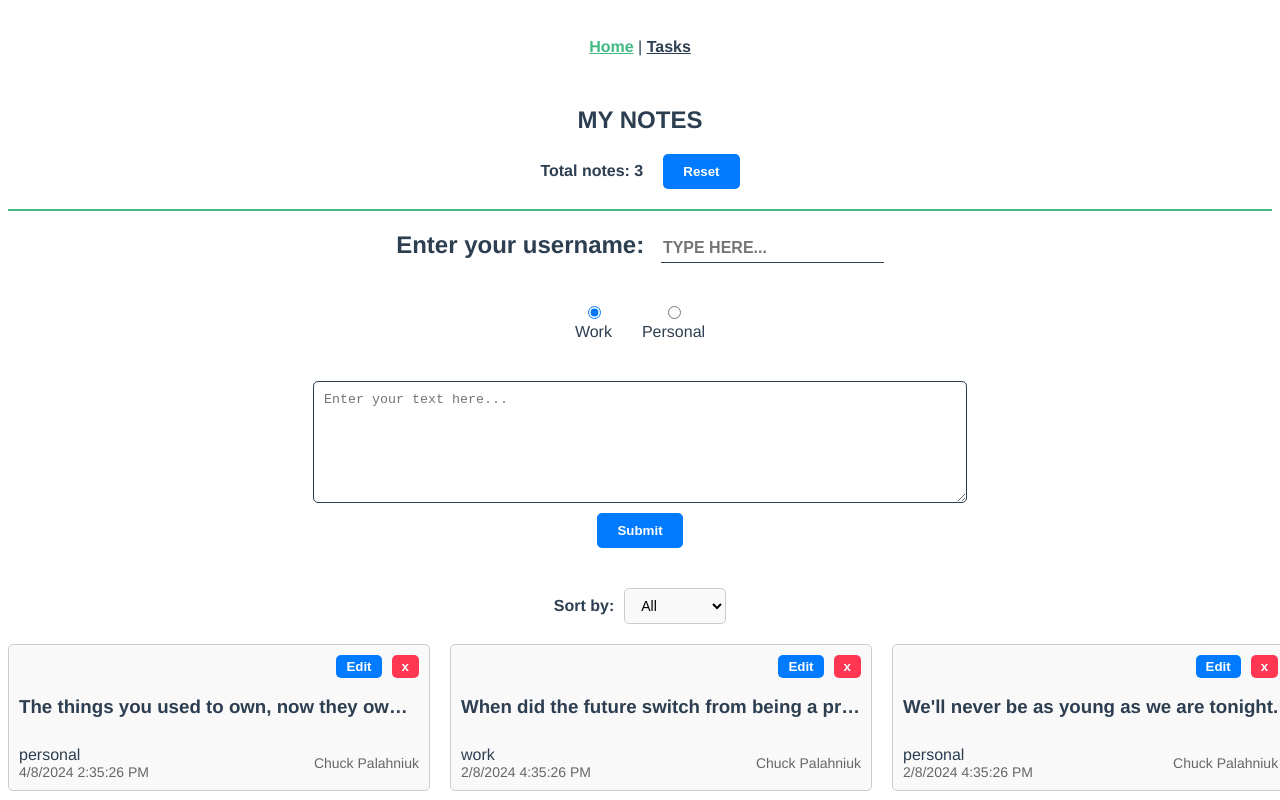
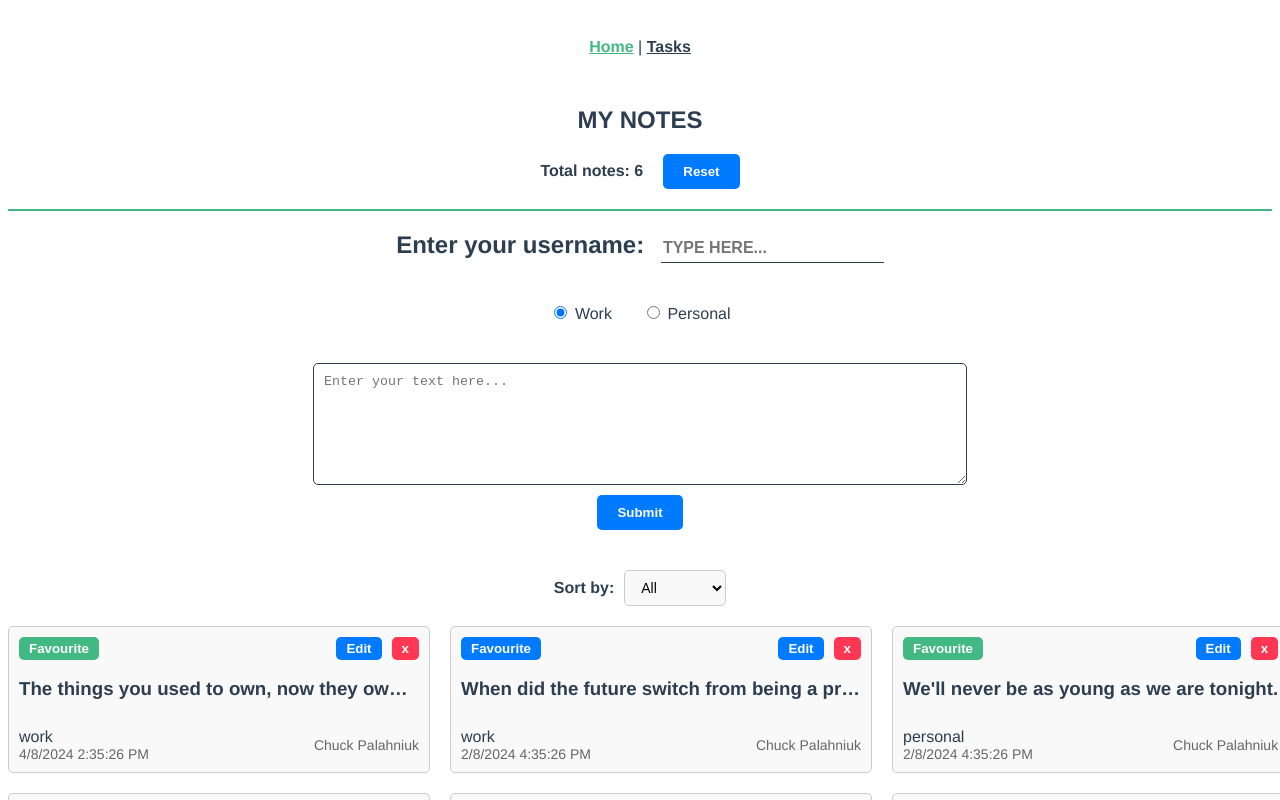
Before and after one commit to IlyaKrapivnoy/vue-note-app, a Vue app: page /#/ in a window 1280 px wide. Shown: the top 800 px of the page. Built offline with nearby package versions, Linux system fonts and the light colour scheme.

Commit message:
add favourite btn

```diff
--- a/src/views/HomeView.vue
+++ b/src/views/HomeView.vue
@@ -29,8 +29,7 @@
           v-model="selectedCategory"
           class="category-item"
         />
-        <span class="bubble business"></span>
-        <div>Work</div>
+        Work
       </label>
       <label>
         <input
@@ -41,8 +40,7 @@
           v-model="selectedCategory"
           class="category-item"
         />
-        <span class="bubble business"></span>
-        <div>Personal</div>
+        Personal
       </label>
     </section>
 
@@ -69,6 +67,16 @@
         <li v-for="(note, i) in sortedNotes" :key="note.id" class="note-item">
           <div class="button-wrapper">
             <button
+              @click="toggleFavourite(i)"
+              :class="{
+                'button-regular button-small button-success': note.favourite,
+                'button-regular button-small': !note.favourite,
+              }"
+            >
+              Favourite
+            </button>
+            <div class="button-wrapper-edit">
+              <button
                 v-if="editIndex !== i"
                 @click="toggleEditMode(i)"
                 class="button-regular button-small"
@@ -89,6 +97,7 @@
               >
                 x
               </button>
+            </div>
           </div>
           <div class="note-content">
             <h3 v-if="editIndex === i">
@@ -172,7 +181,8 @@ onMounted(() => {
         value: "The things you used to own, now they own you.",
         date: "4/8/2024 2:35:26 PM",
         username: "Chuck Palahniuk",
-        category: "personal",
+        category: "work",
+        favourite: true,
       },
       {
         id: 2,
@@ -181,6 +191,7 @@ onMounted(() => {
         date: "2/8/2024 4:35:26 PM",
         username: "Chuck Palahniuk",
         category: "work",
+        favourite: false,
       },
       {
         id: 3,
@@ -188,6 +199,31 @@ onMounted(() => {
         date: "2/8/2024 4:35:26 PM",
         username: "Chuck Palahniuk",
         category: "personal",
+        favourite: true,
+      },
+      {
+        id: 4,
+        value: "We'll never be as young as we are tonight.",
+        date: "2/8/2024 4:35:26 PM",
+        username: "Chuck Palahniuk",
+        category: "personal",
+        favourite: true,
+      },
+      {
+        id: 5,
+        value: "We'll never be as young as we are tonight.",
+        date: "2/8/2024 4:35:26 PM",
+        username: "Chuck Palahniuk",
+        category: "work",
+        favourite: true,
+      },
+      {
+        id: 6,
+        value: "We'll never be as young as we are tonight.",
+        date: "2/8/2024 4:35:26 PM",
+        username: "Chuck Palahniuk",
+        category: "personal",
+        favourite: false,
       },
     ];
     notes.value.push(...defaultNotes);
@@ -217,7 +253,7 @@ const addNewNote = () => {
 
   for (let i = 0; i < notes.value.length; i++) {
     if (newNote.value === notes.value[i].value) {
-      alert("You already have this task");
+      alert("This note already exists");
       return;
     }
   }
@@ -228,6 +264,7 @@ const addNewNote = () => {
     date: `${formattedDate} ${formattedTime}`,
     username: userName.value,
     category: selectedCategory.value,
+    favourite: false,
   });
 
   notesCounter.value++;
@@ -248,6 +285,10 @@ const saveEditedNote = () => {
   notes.value[editIndex.value].value = editedNote.value;
   notes.value[editIndex.value].date = `${formattedDate} ${formattedTime}`; // this will update the date
   editIndex.value = null;
+};
+
+const toggleFavourite = (index) => {
+  notes.value[index].favourite = !notes.value[index].favourite;
 };
 </script>
 
@@ -354,8 +395,13 @@ const saveEditedNote = () => {
 
 .button-wrapper {
   display: flex;
-  justify-content: flex-end;
+  justify-content: space-between;
   gap: 10px;
+
+  .button-wrapper-edit {
+    display: flex;
+    gap: 10px;
+  }
 }
 
 .note-list {
```
Lines whose indentation alone changed are shown as unchanged.
